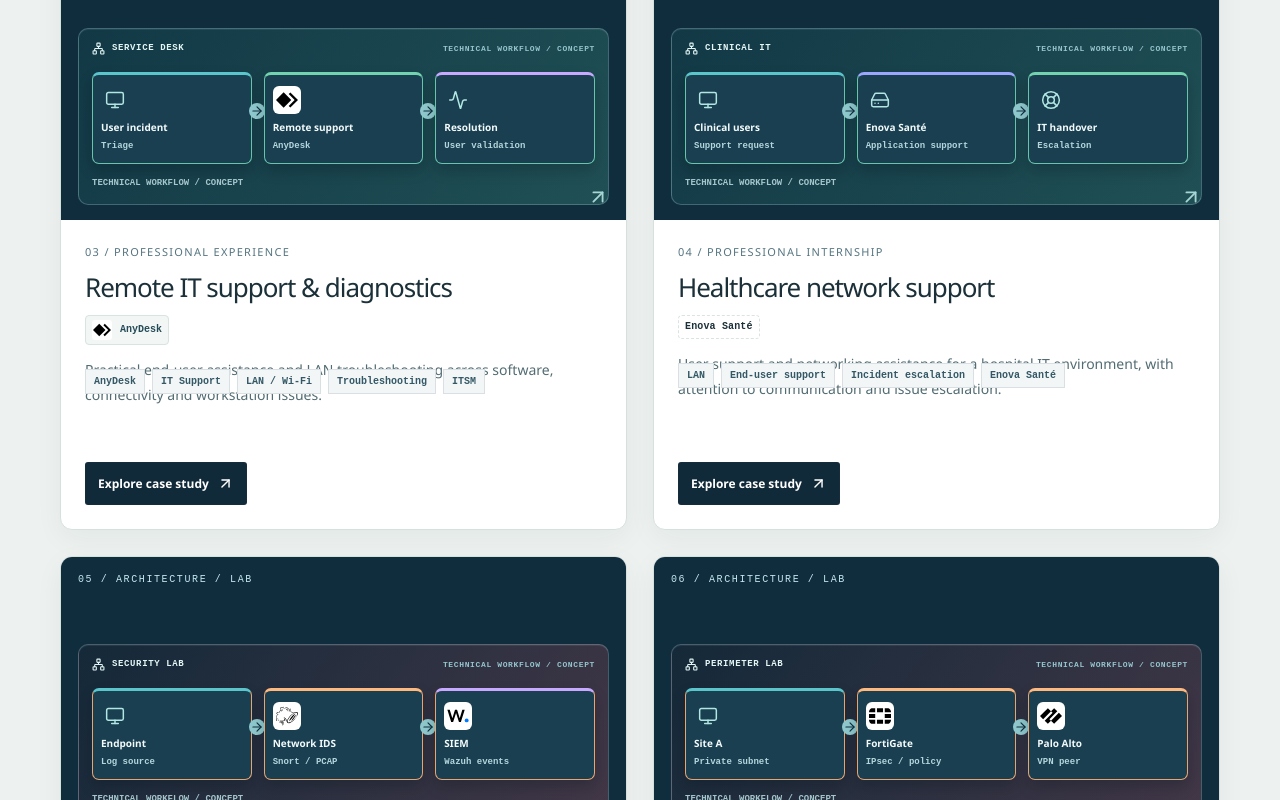
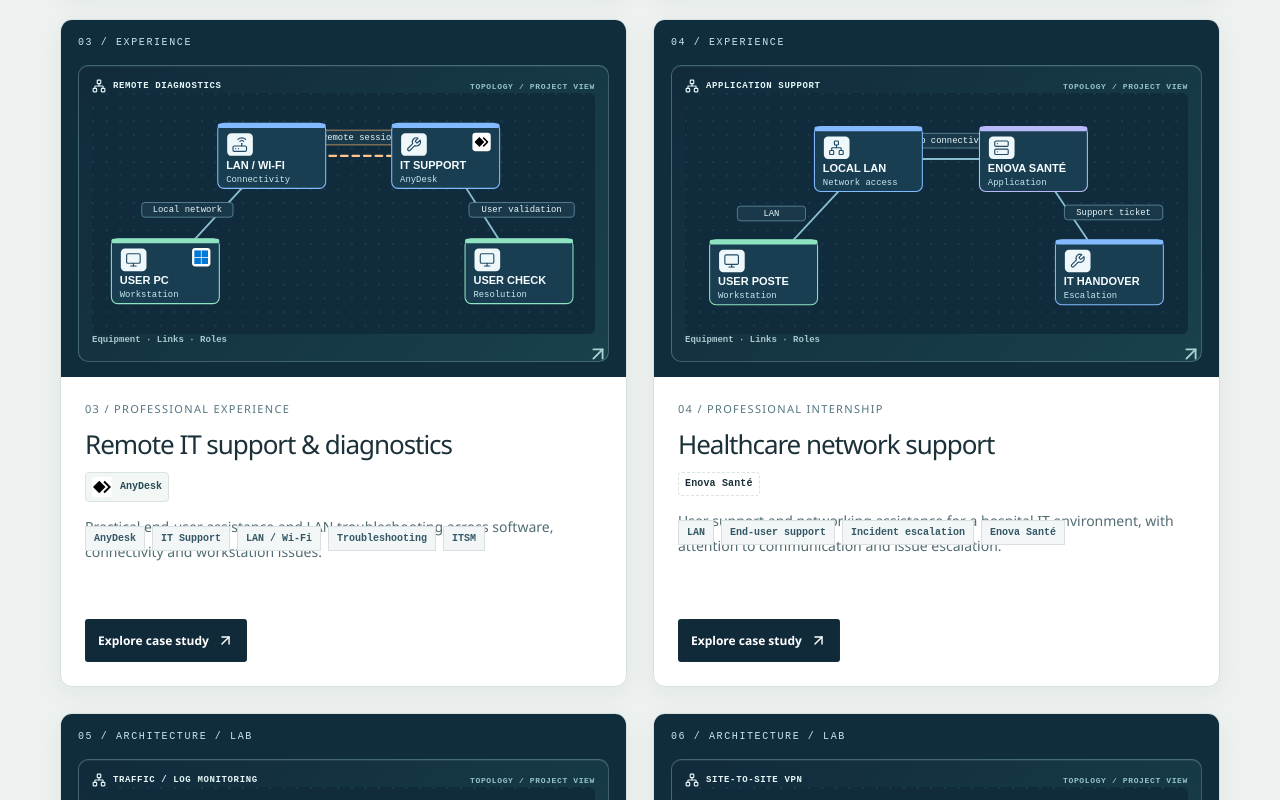
Before and after one commit to tahazitan/taha-zitane-portfolio, a Next.js app: page / in a window 1280 px wide. Shown: the part 4800-5600 px from the top of the page. Built offline with nearby package versions, Linux system fonts and the light colour scheme.

Commit message:
Replace generic workflows with GNS3-style device-and-link project topologies

```diff
--- a/src/components/VisualProject.tsx
+++ b/src/components/VisualProject.tsx
@@ -1,54 +1,108 @@
 import type {Locale} from "@/data/content";
-import {ArrowRight,ShieldCheck,Activity,Router,HardDrive,LifeBuoy,Monitor,Network,Layers3,ClipboardCheck} from "lucide-react";
-import TechnologyMarks from "./TechnologyMarks";
+import {Activity,Cloud,HardDrive,Monitor,Network,Router,Server,ShieldCheck,Wrench} from "lucide-react";
 
-type Zone="users"|"network"|"security"|"systems"|"monitor"|"support";
-type Node={name:string;detail:string;zone:Zone;tech?:string};
-type Diagram={id:string;nodes:Node[];accent:string;source:boolean;focus:string[]};
-const diagrams:Record<string,Diagram>={
- "enterprise-network-lab":{id:"HQ–BRANCH",accent:"network",source:true,
-  nodes:[{name:"HQ IT",detail:"10.10.10.10/24",zone:"users",tech:"Linux"},{name:"FRRouting",detail:"10.10.10.1/24",zone:"network",tech:"Linux"},{name:"OSPF WAN",detail:"10.255.0.0/30",zone:"security"},{name:"Branch",detail:"10.20.30.10/24",zone:"users",tech:"Linux"}],
-  focus:["OSPF","Routing","IPv4","Containerlab"]},
- "windows-server-ad":{id:"IDENTITY",accent:"systems",source:false,
-  nodes:[{name:"Windows clients",detail:"Domain join",zone:"users",tech:"Windows Server"},{name:"AD DS / DNS",detail:"Identity & names",zone:"systems",tech:"Windows Server"},{name:"SMB shares",detail:"Controlled access",zone:"systems",tech:"Windows Server"}],
-  focus:["Windows Server","Active Directory","DNS","SMB"]},
- "remote-it-support":{id:"SERVICE DESK",accent:"support",source:false,
-  nodes:[{name:"User incident",detail:"Triage",zone:"users"},{name:"Remote support",detail:"AnyDesk",zone:"support",tech:"AnyDesk"},{name:"Resolution",detail:"User validation",zone:"monitor"}],
-  focus:["Remote support","Windows","LAN / Wi-Fi","Troubleshooting"]},
- "hospital-network-support":{id:"CLINICAL IT",accent:"support",source:false,
-  nodes:[{name:"Clinical users",detail:"Support request",zone:"users"},{name:"Enova Santé",detail:"Application support",zone:"systems"},{name:"IT handover",detail:"Escalation",zone:"support"}],
-  focus:["Application support","LAN","Connectivity","Escalation"]},
- "security-observability-labs":{id:"SECURITY LAB",accent:"security",source:false,
-  nodes:[{name:"Endpoint",detail:"Log source",zone:"users"},{name:"Network IDS",detail:"Snort / PCAP",zone:"security",tech:"Snort"},{name:"SIEM",detail:"Wazuh events",zone:"monitor",tech:"Wazuh"}],
-  focus:["Snort","Wireshark","Wazuh","Log analysis"]},
- "firewall-ipsec-lab":{id:"PERIMETER LAB",accent:"security",source:false,
-  nodes:[{name:"Site A",detail:"Private subnet",zone:"users"},{name:"FortiGate",detail:"IPsec / policy",zone:"security",tech:"FortiGate"},{name:"Palo Alto",detail:"VPN peer",zone:"security",tech:"Palo Alto"}],
-  focus:["IPsec","NAT","FortiGate","Palo Alto"]},
- "proxmox-virtualization-lab":{id:"VIRTUALIZATION",accent:"systems",source:false,
-  nodes:[{name:"Proxmox VE",detail:"Hypervisor",zone:"systems",tech:"Proxmox"},{name:"Windows VM",detail:"Identity services",zone:"systems",tech:"Windows Server"},{name:"Ubuntu VM",detail:"Linux workloads",zone:"monitor",tech:"Ubuntu"}],
-  focus:["Proxmox","VMs","Linux bridges","Backup"]},
- "cisco-campus-network-lab":{id:"CAMPUS LAN",accent:"network",source:false,
-  nodes:[{name:"Access VLAN",detail:"Users / departments",zone:"users",tech:"Cisco"},{name:"Cisco Core",detail:"Inter-VLAN",zone:"network",tech:"Cisco"},{name:"LAN services",detail:"ACL / DHCP",zone:"systems"}],
-  focus:["Cisco","802.1Q","STP","ACL"]}
+type Equipment = "pc"|"router"|"switch"|"firewall"|"server"|"sensor"|"cloud"|"support";
+type TopoNode={id:string;name:string;role:Equipment;x:number;y:number;detail:string;logo?:string};
+type Cable={a:string;b:string;label:string;x:number;y:number;vpn?:boolean};
+type Preview={title:string;source?:boolean;nodes:TopoNode[];cables:Cable[]};
+const node=(id:string,name:string,role:Equipment,x:number,y:number,detail:string,logo?:string):TopoNode=>({id,name,role,x,y,detail,logo});
+const wire=(a:string,b:string,label:string,x:number,y:number,vpn=false):Cable=>({a,b,label,x,y,vpn});
+/** Technical diagrams with explicit equipment, cables and ports.
+ * Only the enterprise base preview includes IP addresses from the public FRRouting/Containerlab configs.
+ * Other cases are clear lab layouts or support workflows with no invented interfaces or IPs.
+ */
+const previews:Record<string,Preview>={
+ "enterprise-network-lab":{
+  title:"HQ / WAN / BRANCH",source:true,
+  nodes:[
+   node("hq-r","HQ FRR","router",285,126,"10.10.10.1","linux"),
+   node("br-r","BRANCH FRR","router",709,126,"10.20.30.1","linux"),
+   node("hq-it","HQ IT","pc",120,349,"10.10.10.10/24","linux"),
+   node("hq-users","HQ USERS","pc",396,349,"10.10.20.10/24","linux"),
+   node("br-user","BRANCH PC","pc",794,349,"10.20.30.10/24","linux")
+  ],
+  cables:[
+   wire("hq-r","br-r","eth1 ↔ eth1 · OSPF",500,96),
+   wire("hq-r","hq-it","eth2 ↔ eth1",142,235),
+   wire("hq-r","hq-users","eth3 ↔ eth1",418,235),
+   wire("br-r","br-user","eth2 ↔ eth1",787,235)
+  ]},
+ "windows-server-ad":{
+  title:"ACTIVE DIRECTORY / LAN",
+  nodes:[node("client","DOMAIN PC","pc",140,350,"Windows client","windows"),node("switch","LAN SWITCH","switch",350,126,"Access layer"),node("ad","AD DS / DNS","server",616,350,"Windows Server","windows"),node("files","FILE SERVER","server",798,126,"SMB shares","windows")],
+  cables:[wire("client","switch","Ethernet LAN",180,231),wire("switch","ad","Domain / DNS",527,231),wire("switch","files","LAN uplink",570,96)]},
+ "remote-it-support":{
+  title:"REMOTE DIAGNOSTICS",
+  nodes:[node("pc","USER PC","pc",140,340,"Workstation","windows"),node("router","LAN / WI-FI","router",343,120,"Connectivity"),node("remote","IT SUPPORT","support",675,120,"AnyDesk","anydesk"),node("result","USER CHECK","pc",815,340,"Resolution")],
+  cables:[wire("pc","router","Local network",182,230),wire("router","remote","Remote session",510,92,true),wire("remote","result","User validation",820,230)]},
+ "hospital-network-support":{
+  title:"APPLICATION SUPPORT",
+  nodes:[node("user","USER POSTE","pc",150,342,"Workstation"),node("lan","LOCAL LAN","switch",350,126,"Network access"),node("app","ENOVA SANTÉ","server",665,126,"Application"),node("help","IT HANDOVER","support",810,342,"Escalation")],
+  cables:[wire("user","lan","LAN",165,237),wire("lan","app","App connectivity",510,98),wire("app","help","Support ticket",818,235)]},
+ "security-observability-labs":{
+  title:"TRAFFIC / LOG MONITORING",
+  nodes:[node("pc","ENDPOINT","pc",130,342,"Event source"),node("switch","LAN SWITCH","switch",348,128,"Traffic path"),node("ids","SNORT IDS","sensor",628,342,"PCAP / IDS","snort"),node("siem","WAZUH","server",816,128,"Event analysis","wazuh")],
+  cables:[wire("pc","switch","Ethernet",170,229),wire("switch","ids","SPAN / PCAP",527,229),wire("ids","siem","Security events",811,238)]},
+ "firewall-ipsec-lab":{
+  title:"SITE-TO-SITE VPN",
+  nodes:[node("a","SITE A LAN","pc",140,338,"Local subnet"),node("fort","FORTIGATE","firewall",350,126,"Security policy","fortinet"),node("palo","PALO ALTO","firewall",670,126,"Security policy","paloalto"),node("b","SITE B LAN","pc",825,338,"Remote subnet")],
+  cables:[wire("a","fort","LAN A",163,226),wire("fort","palo","IPsec tunnel",510,95,true),wire("palo","b","LAN B",815,229)]},
+ "proxmox-virtualization-lab":{
+  title:"VIRTUAL INFRASTRUCTURE",
+  nodes:[node("pve","PROXMOX VE","server",478,112,"Hypervisor","proxmox"),node("bridge","VM BRIDGE","switch",478,295,"Virtual network"),node("win","WINDOWS VM","server",166,362,"AD / DNS","windows"),node("linux","UBUNTU VM","server",800,362,"Linux workloads","ubuntu")],
+  cables:[wire("pve","bridge","vBridge",620,212),wire("bridge","win","VM NIC",304,306),wire("bridge","linux","VM NIC",646,306)]},
+ "cisco-campus-network-lab":{
+  title:"CAMPUS VLAN TOPOLOGY",
+  nodes:[node("core","CISCO CORE","switch",480,112,"L3 / routing","cisco"),node("a","ACCESS SW 1","switch",260,264,"VLAN access","cisco"),node("b","ACCESS SW 2","switch",706,264,"VLAN access","cisco"),node("pc1","DEPT A","pc",105,394,"Endpoint"),node("pc2","DEPT B","pc",847,394,"Endpoint")],
+  cables:[wire("core","a","802.1Q trunk",293,150),wire("core","b","802.1Q trunk",690,150),wire("a","pc1","Access port",99,303),wire("b","pc2","Access port",853,304)]}
 };
-const labels={
- en:{source:"ADDRESSES FROM CONFIG FILE",concept:"TECHNICAL WORKFLOW / CONCEPT",diagram:"Architecture preview",skills:"SKILLS & TOOLS",detail:"Architecture overview",note:"Technical design view; not a deployment screenshot"},
- fr:{source:"ADRESSES ISSUES DU FICHIER SOURCE",concept:"SCHÉMA TECHNIQUE / CONCEPT",diagram:"Aperçu d’architecture",skills:"COMPÉTENCES & OUTILS",detail:"Vue d’architecture",note:"Vue de conception, pas une capture d’un système en production"},
- ar:{source:"عناوين من ملفات الإعداد",concept:"تصميم أو مسار تقني توضيحي",diagram:"مخطط هندسي مختصر",skills:"المهارات والأدوات",detail:"عرض معماري",note:"رسم توضيحي وليس صورة من نظام مشغّل"}
+const pictograms={pc:Monitor,router:Router,switch:Network,firewall:ShieldCheck,server:Server,sensor:Activity,cloud:Cloud,support:Wrench};
+const translations={
+ en:{source:"SOURCE-DEFINED CABLING",concept:"TOPOLOGY / PROJECT VIEW",intro:"Network layout",detail:"View the case study for architecture details",caption:"Equipment · Links · Roles"},
+ fr:{source:"LIAISONS DU FICHIER SOURCE",concept:"TOPOLOGIE / PROJET",intro:"Schéma réseau",detail:"Consultez le projet pour les détails",caption:"Équipements · Liens · Rôles"},
+ ar:{source:"وصلات من ملفات الإعداد",concept:"طوبولوجيا / مشروع",intro:"مخطط الشبكة",detail:"افتح المشروع للتفاصيل",caption:"الأجهزة · الروابط · الأدوار"}
 } as const;
-const icons={users:Monitor,network:Router,security:ShieldCheck,systems:HardDrive,monitor:Activity,support:LifeBuoy};
-export function projectVisualData(slug:string){return diagrams[slug]}
+export function projectVisualData(slug:string){return previews[slug]}
+
 export default function VisualProject({slug,locale,large=false}:{slug:string;locale:Locale;large?:boolean}){
- const d=diagrams[slug];if(!d)return null;
- const nodes=large&&slug==="enterprise-network-lab"?[d.nodes[0],d.nodes[1],d.nodes[2],{name:"Branch FRR",detail:"10.20.30.1/24",zone:"network" as Zone,tech:"Linux"},d.nodes[3]]:d.nodes;
- const t=labels[locale],rtl=locale==="ar";
- return <div className={"visual-project visual-project--"+d.accent+(large?" visual-project--large":"")} dir="ltr" role="group" aria-label={t.diagram+": "+d.id}>
-   <div className="visual-project-top"><span><Network size={13}/>{d.id}</span><span>{d.source?t.source:t.concept}</span></div>
-   <div className="visual-flow">{nodes.map((node,i)=>{const Icon=icons[node.zone];return <div className={"visual-node visual-node--"+node.zone} key={node.name}>
-     <span className="visual-node-icon">{node.tech?<TechnologyMarks technologies={[node.tech]} limit={1} variant="mini"/>:<Icon size={20} strokeWidth={1.8}/>}</span>
-     <strong>{node.name}</strong><small dir="ltr">{node.detail}</small>
-     {i<nodes.length-1&&<span className="visual-flow-link" aria-hidden="true"><ArrowRight size={14}/></span>}
-   </div>})}</div>
-   {large?<div className="visual-project-bottom"><span>{t.note}</span><span>{d.focus.slice(0,3).join(" · ")}</span></div>:<span className="visual-project-caption">{d.source?t.source:t.concept}</span>}
- </div>
+ const diagram=previews[slug];
+ if(!diagram)return null;
+ const language=translations[locale];
+ const byId=new Map(diagram.nodes.map(n=>[n.id,n]));
+ return <div className={"visual-project visual-project--topology"+(large?" visual-project--large":"")} dir="ltr" role="group" aria-label={language.intro+": "+diagram.title}>
+   <div className="visual-project-top"><span><Network size={14}/>{diagram.title}</span><span>{diagram.source?language.source:language.concept}</span></div>
+   <div className="topology-preview-stage">
+    <svg viewBox="0 0 960 460" xmlns="http://www.w3.org/2000/svg" role="img" aria-label={diagram.title+": "+diagram.nodes.map(n=>n.name).join(", ")}>
+     <defs>
+      <pattern id={"preview-grid-"+slug} width="26" height="26" patternUnits="userSpaceOnUse"><circle cx="2" cy="2" r="1.5" fill="#568b9c" opacity=".34"/></pattern>
+     </defs>
+     <rect x="0" y="0" width="960" height="460" rx="12" fill="#102c3c"/>
+     <rect x="0" y="0" width="960" height="460" rx="12" fill={"url(#preview-grid-"+slug+")"}/>
+     {diagram.cables.map((edge,i)=>{
+      const a=byId.get(edge.a)!,b=byId.get(edge.b)!;
+      return <g key={edge.a+"-"+edge.b}>
+       <line x1={a.x} y1={a.y} x2={b.x} y2={b.y} stroke={edge.vpn?"#ffc58c":"#86bed0"} strokeWidth={edge.vpn?4:3.5} strokeDasharray={edge.vpn?"13 9":undefined} strokeLinecap="round"/>
+       <rect x={edge.x-Math.max(65,edge.label.length*6.7)} y={edge.y-21} width={Math.max(130,edge.label.length*13.4)} height="28" rx="6" fill="#19394b" stroke={edge.vpn?"#dda56c":"#658fa1"} strokeWidth="1.5"/>
+       <text x={edge.x} y={edge.y-2} textAnchor="middle" fill="#e7f5f8" fontSize="17" fontFamily="ui-monospace,monospace">{edge.label}</text>
+       <title>{a.name+" — "+edge.label+" — "+b.name}</title>
+      </g>;
+     })}
+     {diagram.nodes.map(n=>{
+      const Icon=pictograms[n.role];
+      const accent=n.role==="firewall"?"#ffbd82":n.role==="server"?"#b9baf9":n.role==="pc"?"#8ee3c0":"#84baff";
+      return <g key={n.id} transform={"translate("+n.x+","+n.y+")"}>
+       <rect x="-103" y="-62" width="206" height="124" rx="12" fill="#193e52" stroke={accent} strokeWidth="2"/>
+       <rect x="-103" y="-62" width="206" height="9" rx="4" fill={accent}/>
+       <rect x="-85" y="-43" width="49" height="43" rx="8" fill="#eef7fa"/>
+       <Icon x={-78} y={-37} width={34} height={31} color="#234b64" strokeWidth={1.7}/>
+       {n.logo&&<g><rect x="51" y="-44" width="35" height="35" rx="6" fill="#fff"/><image href={"/tech-logos/"+n.logo+".svg"} x="55" y="-40" width="27" height="27"/></g>}
+       <text x="-87" y="25" fill="#f7fdff" fontWeight="700" fontSize="21" fontFamily="Arial,sans-serif">{n.name}</text>
+       <text x="-87" y="49" fill="#c6e8ed" fontSize="17" fontFamily="ui-monospace,monospace">{n.detail}</text>
+       <title>{n.name+": "+n.detail}</title>
+      </g>;
+     })}
+    </svg>
+   </div>
+   {large?<div className="visual-project-bottom"><span>{language.detail}</span><span>{language.caption}</span></div>:<span className="visual-project-caption">{language.caption}</span>}
+ </div>;
 }
```
